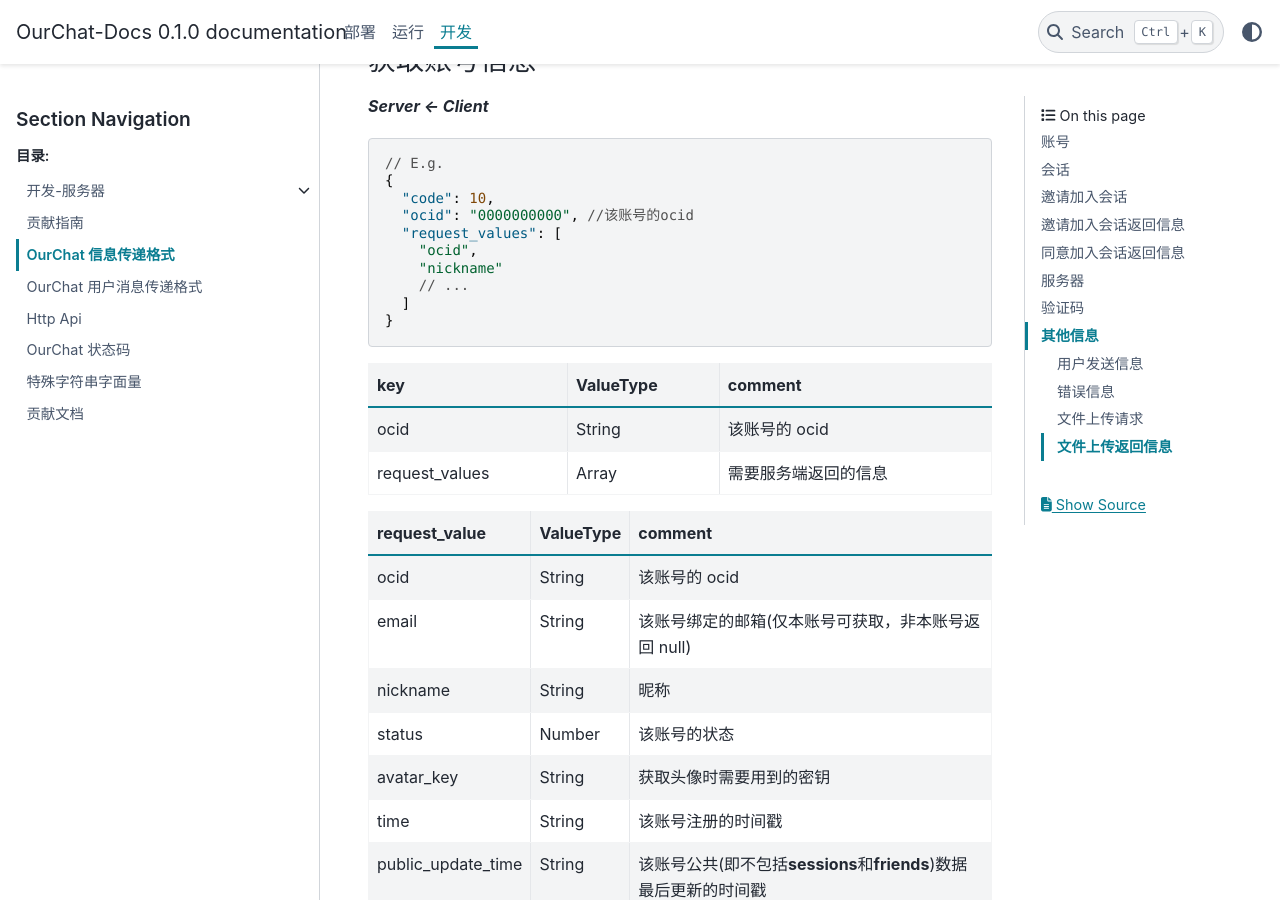
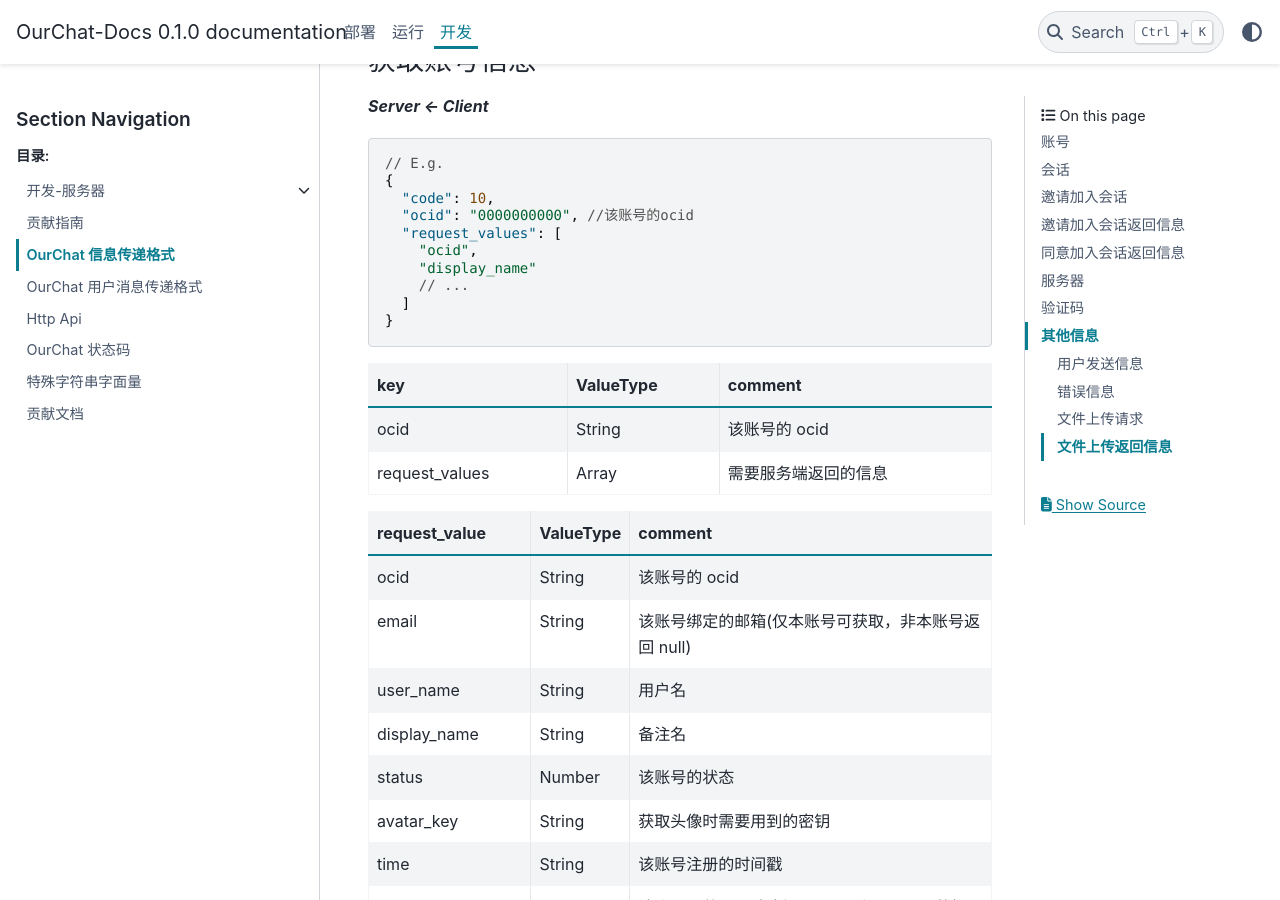
Before and after one commit to SkyUOI/OurChat-Docs, a Sphinx documentation site: the page built from docs/source/docs/development/msg_json.md, in a window 1280 px wide and 900 px high, scrolled down 2159 px. Built offline with Sphinx 7.4.7 and the PyData theme 0.15.4, drawn with Linux system fonts in a browser that asks for light colours.

Commit message:
modify the description of user name

```diff
--- a/docs/source/docs/development/msg_json.md
+++ b/docs/source/docs/development/msg_json.md
@@ -89,7 +89,7 @@
   "ocid": "0000000000", //该账号的ocid
   "request_values": [
     "ocid",
-    "nickname"
+    "display_name"
     // ...
   ]
 }
@@ -104,7 +104,8 @@
 | :----------------- | :-------- | :---------------------------------------------------------------- |
 | ocid               | String    | 该账号的 ocid                                                     |
 | email              | String    | 该账号绑定的邮箱(仅本账号可获取，非本账号返回 null)               |
-| nickname           | String    | 昵称                                                              |
+| user_name          | String    | 用户名                                                            |
+| display_name       | String    | 备注名                                                            |
 | status             | Number    | 该账号的状态                                                      |
 | avatar_key         | String    | 获取头像时需要用到的密钥                                          |
 | time               | String    | 该账号注册的时间戳                                                |
```
Also changed, not shown: 1 other file.
